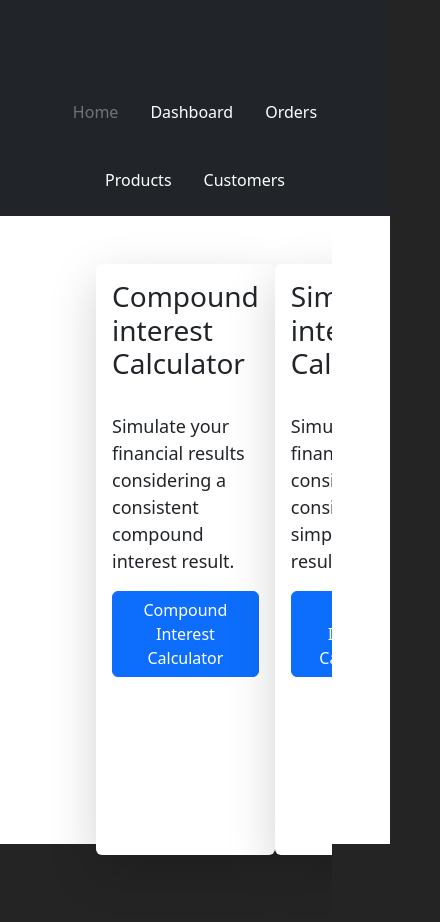
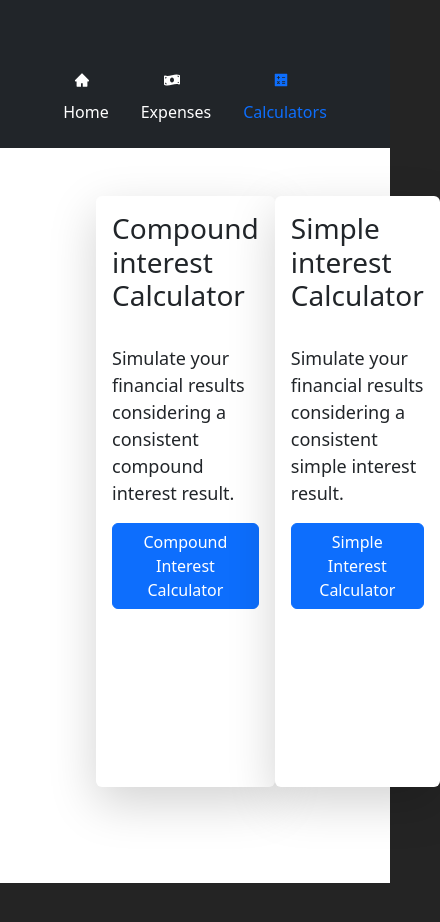
Before and after one commit to danielflorencio/fire-desktop, a React (Vite) app: page /calculators in a window 390 px wide. Shown: the top 922 px of the page, 440 px wide, since content can reach past the window. After the commit the page ends 883 px from the top, so only its background shows below. Built offline with nearby package versions, Linux system fonts and the light colour scheme.

Commit message:
made the mobile navbar router work

```diff
--- a/src/App.css
+++ b/src/App.css
@@ -1,11 +1,10 @@
 header{
-    /* display: flex;
-    flex-direction: column;
-    width: 100vw; */
+
 }
 main {
-    min-height: 100vh;
-    max-height: 100vh;
+    /* min-height: 100vh; */
+    /* max-height: 100%; */
+    height: fit-content;
     width: 85vw;
 }
 .main-content-container{
@@ -13,12 +12,12 @@ main {
     display: flex;
     flex-direction: column;
     align-items: center;
+    /* min-height: 100vh;
+    height: fit-content; */
+    height: 100%;
 }
 .box-content-container{
-    /* padding: 1rem 2rem; */
-    /* width: 25rem; */
     min-height: 70vh;
-    /* border: 1px solid grey; */
     border-radius: 8px;
     display: flex;
     flex-direction: column;
@@ -27,7 +26,9 @@ main {
 .app-container{
     display: flex;
     width: 100vw;
-    height: 100vh;
+    /* height: 100vh; */
+    min-height: 100vh;
+    max-height: 100%;
 }
 .forms-container{
     display: flex;
@@ -52,9 +53,6 @@ main {
         flex-direction: column;
     }
 }
-input{
-    /* display: block;  CHANGED HERE. */
-}
 .fire-color-gradient{
     color: linear-gradient(#FC575E, #F7B42C);
 }
--- a/src/App.tsx
+++ b/src/App.tsx
@@ -11,11 +11,10 @@ import Navbar from './components/Navbar/Navbar';
 export default function App() {
   const isSmallScreen = useMediaQuery({ query: '(max-width: 767px)' });
 
-
   return (
     <div className='app-container'>
       {isSmallScreen ? <Navbar/> : <Sidebar/>}
-      <main className='overflow-auto'>
+      <main className={isSmallScreen ? '' : 'overflow-auto'}>
         <div className='main-content-container'>
           <Routes>
             <Route path='/' element={<HomePage/>}/>
--- a/src/components/CalculatorsPage/CalculatorsPage.tsx
+++ b/src/components/CalculatorsPage/CalculatorsPage.tsx
@@ -1,5 +1,5 @@
 import './styles.css'
-import CustomButton from "../RouterComponents/CustomButton";
+import { Link } from 'react-router-dom';
 export default function CalculatorsPage(){
     return(
         <>
@@ -7,13 +7,12 @@ export default function CalculatorsPage(){
                 <div className="box-content-container shadow-lg p-3 mb-5 bg-white rounded">
                     <h3>Compound interest Calculator</h3>
                     <p>Simulate your financial results considering a consistent compound interest result.</p>
-                    <CustomButton to='/calculators/compound_interest_calculator' name='Compound Interest Calculator'/>
-                    {/* <button className="btn btn-primary" style={{maxWidth: '8rem'}}>Use calculator</button> */}
+                    <Link className='btn btn-primary' to='/calculators/compound_interest_calculator'>Compound Interest Calculator</Link>
                 </div>
                 <div className="box-content-container shadow-lg p-3 mb-5 bg-white rounded">
                     <h3>Simple interest Calculator</h3>
                     <p>Simulate your financial results considering a consistent simple interest result.</p>
-                    <CustomButton to='/calculators/simple_interest_calculator' name='Simple Interest Calculator'/>
+                    <Link className='btn btn-primary' to='/calculators/simple_interest_calculator'>Simple Interest Calculator</Link>
                 </div>
             </div>
         </>
--- a/src/components/CiCalc/CiCalc.tsx
+++ b/src/components/CiCalc/CiCalc.tsx
@@ -43,20 +43,19 @@ export default function CiCalculator(){
             <div className="forms-container">
             <form onSubmit={handleSubmit}>
                 {step}
-                <button className='btn btn-primary ' type='submit'>Calculate</button>
+                <button className='btn btn-primary' type='submit'>Calculate</button>
             </form>
             </div>
             ) : (
                 <>
                 {step}
-                <button className='btn btn-primary btn-block' onClick={back}>New Simulation</button>
+                <button className='btn btn-primary' onClick={back}>New Simulation</button>
                 </>
                 )
             }
         </div>
     )
 }
-
 
 type SimulationFormProps = FormData & {
     updateFields: (fields: Partial<FormData>) => void
--- a/src/components/Navbar/Navbar.tsx
+++ b/src/components/Navbar/Navbar.tsx
@@ -1,3 +1,7 @@
+import CustomButton from '../RouterComponents/CustomButton'
+import { AiFillHome } from 'react-icons/ai'
+import { FaMoneyBillWave } from 'react-icons/fa'
+import {AiFillCalculator, AiFillFire} from 'react-icons/ai'
 import './styles.css'
 export default function Navbar(){
     return(
@@ -10,7 +14,10 @@ export default function Navbar(){
               </a>
 
               <ul className="nav col-12 col-lg-auto my-2 justify-content-center my-md-0 text-small">
-                <li>
+              <CustomButton to='/' name='Home' child={<AiFillHome/>}/>
+              <CustomButton to='/expenses' name='Expenses' child={<FaMoneyBillWave/>}/>
+              <CustomButton to='/calculators' name='Calculators' child={<AiFillCalculator/>}/>
+                {/* <li>
                   <a href="#" className="nav-link text-secondary">
                     <svg className="bi d-block mx-auto mb-1" width="24" height="24"><use href="#home"/></svg>
                     Home
@@ -39,7 +46,7 @@ export default function Navbar(){
                     <svg className="bi d-block mx-auto mb-1" width="24" height="24"><use href="#people-circle"/></svg>
                     Customers
                   </a>
-                </li>
+                </li> */}
               </ul>
             </div>
           </div>
--- a/src/components/RouterComponents/CustomButton.tsx
+++ b/src/components/RouterComponents/CustomButton.tsx
@@ -3,13 +3,19 @@ import { ReactElement } from 'react';
 
 type Props = {
     to: string,
-    name: string
+    name: string,
+    child: ReactElement
 }
 
-export default function CustomLink({to, name}: Props ){ // https://www.youtube.com/watch?v=SLfhMt5OUPI&t=1031s
+export default function CustomButton({to, name, child}: Props ){ // https://www.youtube.com/watch?v=SLfhMt5OUPI&t=1031s
     const resolvedPath = useResolvedPath(to);
     const isActive = useMatch({path: resolvedPath.pathname})
     return(
-        <Link to={to} className='btn btn-primary'>{name}</Link>
+    <li>
+        <Link to={to} className={isActive ? 'nav-link active' : 'nav-link text-white'}>
+        <svg className="bi d-block mx-auto mb-1" width="24" height="24">{child}</svg>
+        {name}
+        </Link>
+    </li>
     )
 }
```
